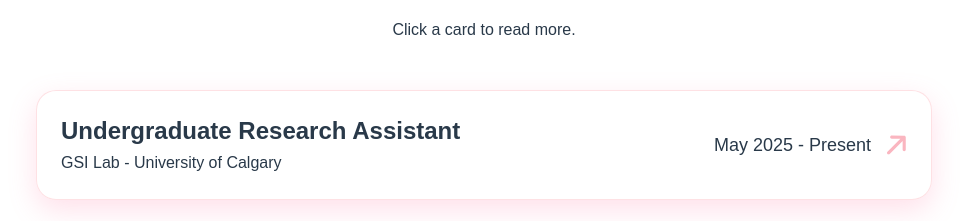
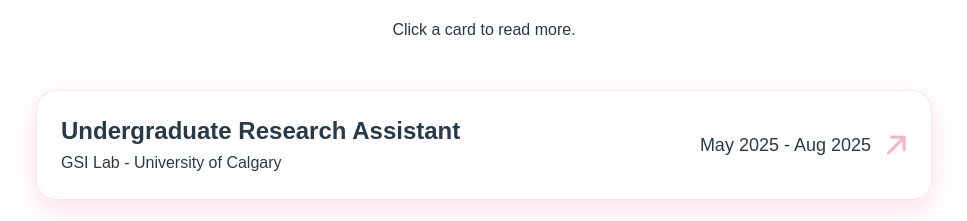
Before and after one commit to kayleexiao/kaylee_portfolio, a Next.js app: page / in a window 1280 px wide. Shown: the part 1860-2081 px from the top of the page, without its empty margins (156-1123 px from the left). Built offline with nearby package versions, Linux system fonts and the light colour scheme; a web font is replaced by a local one.

Commit message:
exp update

```diff
--- a/components/sections/Experience.tsx
+++ b/components/sections/Experience.tsx
@@ -9,11 +9,11 @@
   {
     role: 'Undergraduate Research Assistant',
     organization: 'GSI Lab - University of Calgary',
-    period: 'May 2025 - Present',
+    period: 'May 2025 - Aug 2025',
     responsibilities: [
       'Designing and training machine learning models on multispectral and high-resolution satellite imagery',
-      'Working on an Alberta-focused Sentinel-2 classification project using deep learning architectures (UNet, HRNet)',
-      'Developing data pipelines for preprocessing, model training, and validation using Python, PyTorch, and geospatial frameworks (GOAL)',
+      'Worked on an Alberta-focused Sentinel-2 classification project using deep learning architectures (Mamba, UNet, HRNet)',
+      'Assisted in developing data pipelines for preprocessing, model training, and validation using Python, PyTorch, and using geospatial applications for reviewing results (QGIS)',
       'Advancing research in environmental monitoring, sustainable land management, climate resilience, and urban development planning'
     ]
   }
```
